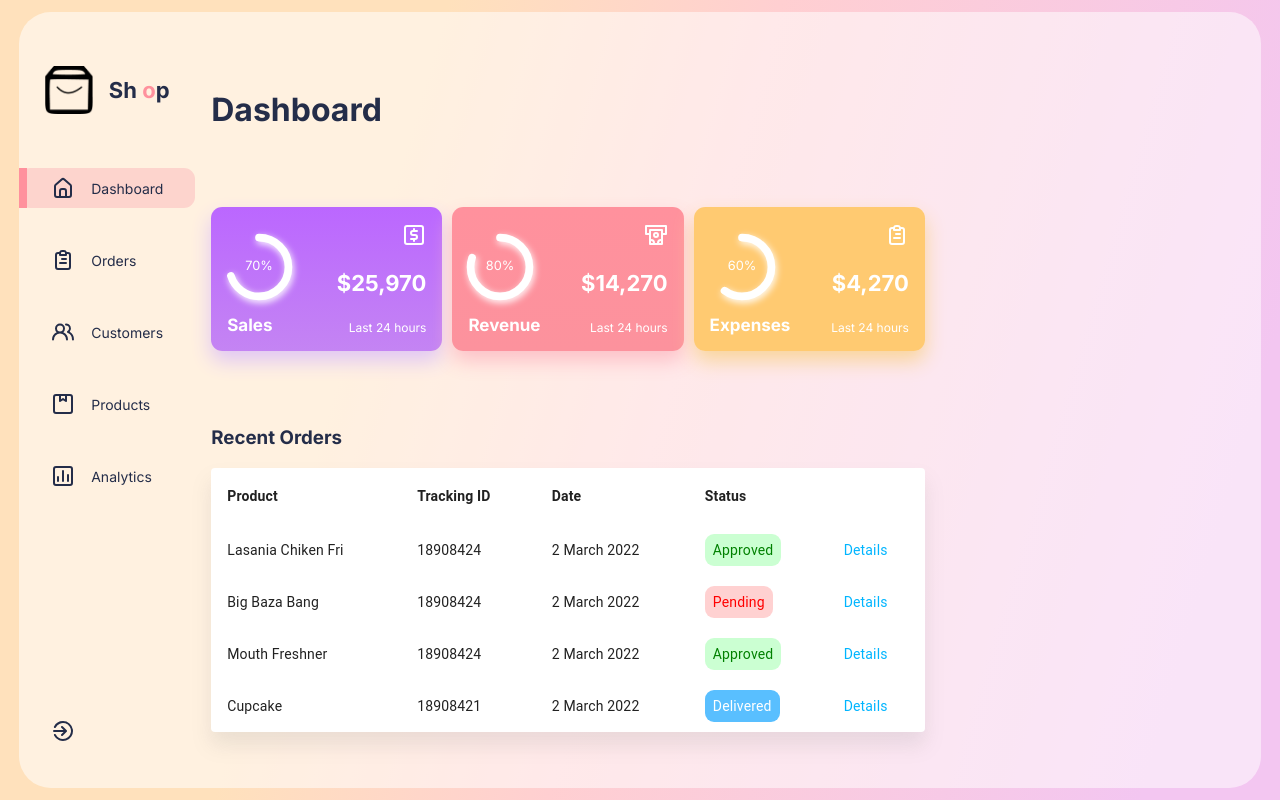
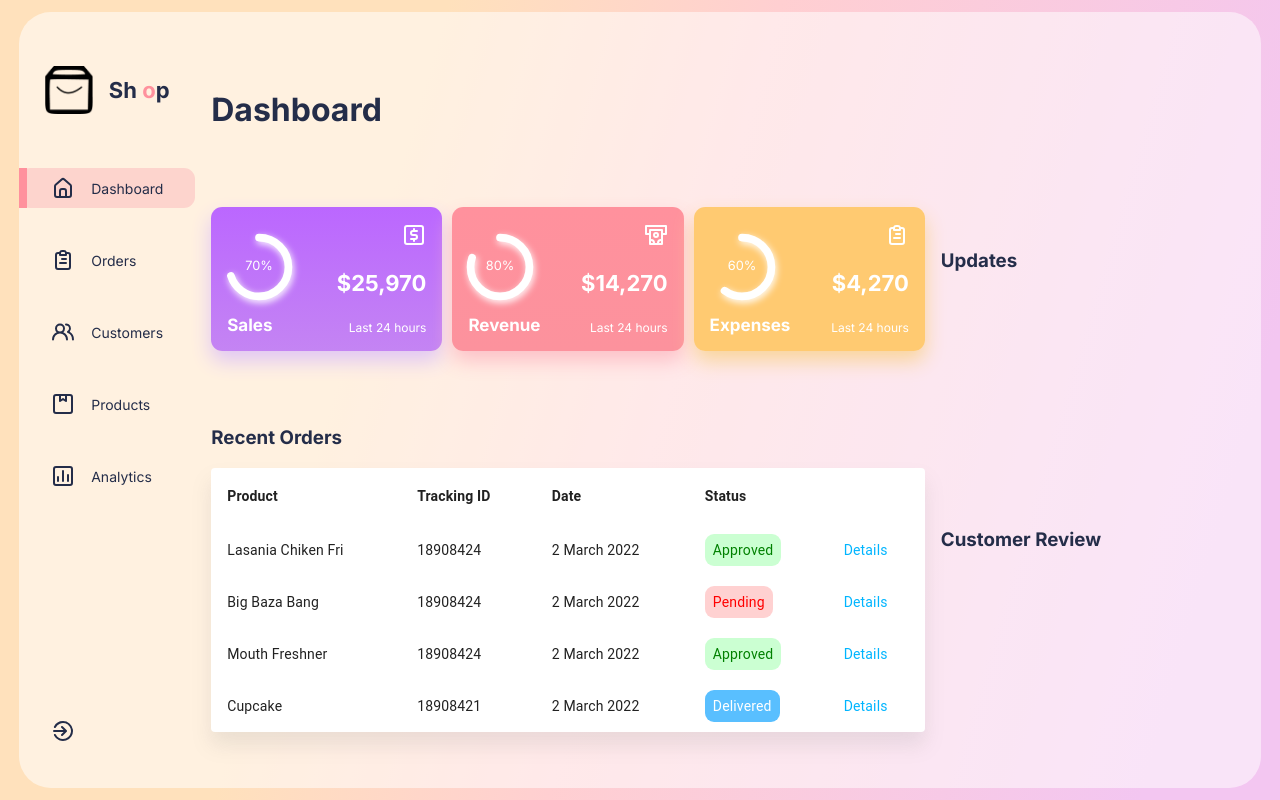
Before and after one commit to Cypherfelix/react-admin-dashboard, a React (Create React App) app: page / in a window 1280 px wide. Built offline with nearby package versions, Linux system fonts and the light colour scheme.

Commit message:
RightSide design and styling

```diff
--- a/src/App.js
+++ b/src/App.js
@@ -1,6 +1,7 @@
 import './App.css'
 import MainDash from './components/MainDash/MainDash';
 import Sidebar from './components/Sidebar/Sidebar';
+import RightSide from './components/RightSide/RightSide';
 
 function App() {
   return (
@@ -8,6 +9,7 @@
       <div className="AppGlass">
         <Sidebar />
         <MainDash />
+        <RightSide />
       </div>
     </div>
   );
--- /dev/null
+++ b/src/components/RightSide/RightSide.css
@@ -0,0 +1,7 @@
+.RightSide {
+    display: flex;
+    flex-direction: column;
+    /* padding-top: 1rem; */
+    width: 95%;
+    justify-content: space-evenly;
+}
--- /dev/null
+++ b/src/components/RightSide/RightSide.jsx
@@ -0,0 +1,18 @@
+import React from "react";
+import "./RightSide.css";
+
+const RightSide = () => {
+  return (
+    <div className="RightSide">
+      <div>
+        <h3>Updates</h3>
+        {/* <Updates /> */}
+      </div>
+      <div>
+        <h3>Customer Review</h3>
+      </div>
+    </div>
+  );
+};
+
+export default RightSide;
```
